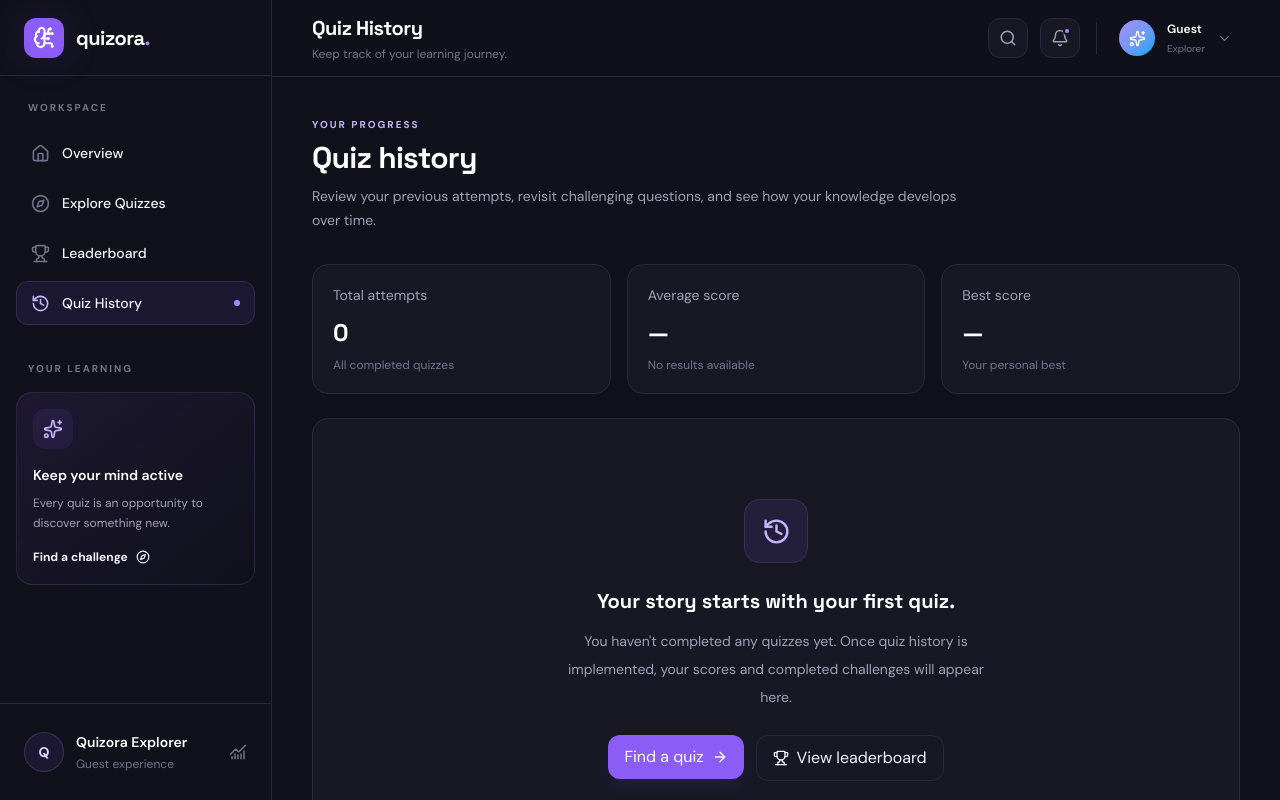
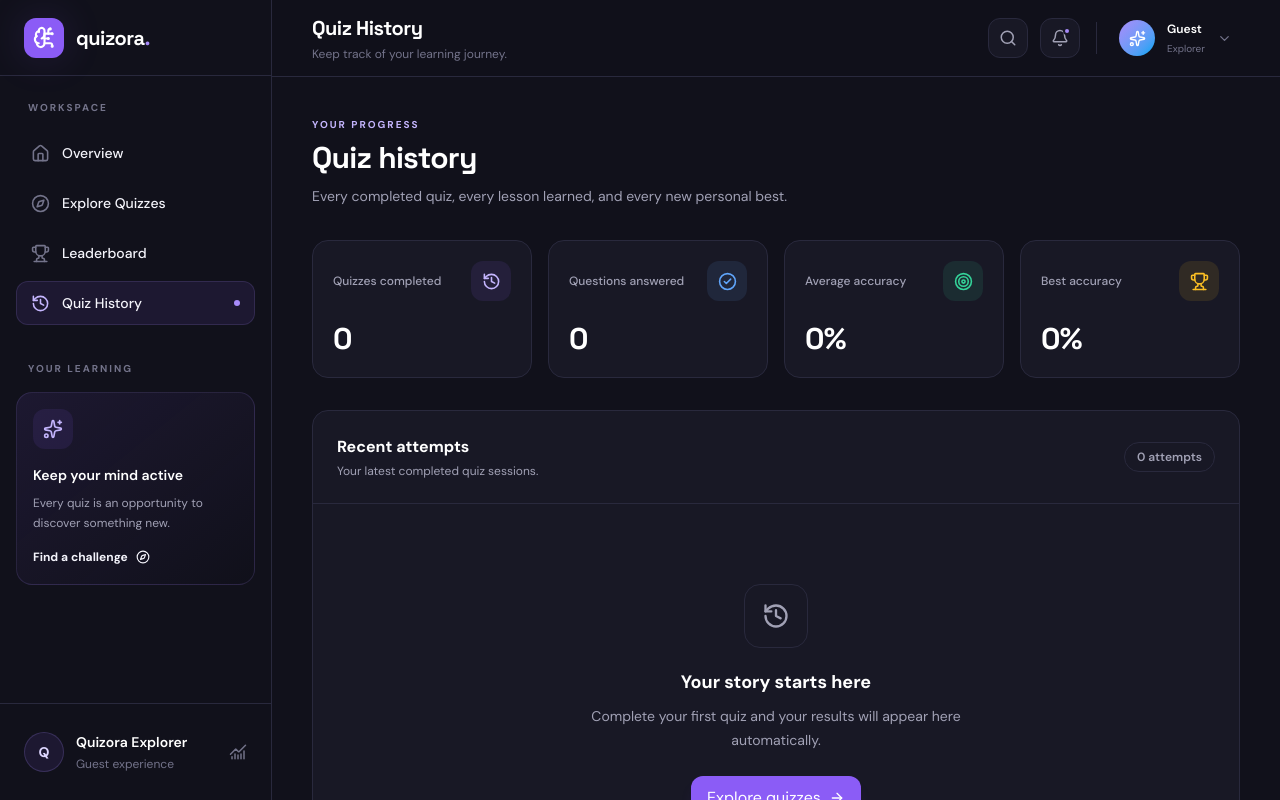
Before and after one commit to abdikadirjerry/quizora-quiz-app, a React (Vite) app: page /history in a window 1280 px wide. Shown: the top 800 px of the page. Built offline with nearby package versions, Linux system fonts and the light colour scheme.

Commit message:
feat: display quiz history and performance statistics

```diff
--- a/src/pages/HistoryPage.jsx
+++ b/src/pages/HistoryPage.jsx
@@ -1,79 +1,282 @@
-import { ArrowRight, History, RotateCcw, Trophy } from "lucide-react";
-
+import { useState } from "react";
 import { Link } from "react-router";
-
+import {
+  ArrowRight,
+  BarChart3,
+  CalendarDays,
+  CheckCircle2,
+  Clock3,
+  History,
+  RotateCcw,
+  Target,
+  Trash2,
+  Trophy,
+} from "lucide-react";
 import Button from "../components/ui/Button";
 import PageHeader from "../components/ui/PageHeader";
+import {
+  clearQuizHistory,
+  getQuizHistory,
+  getQuizStatistics,
+} from "../utils/quizStorage";
+
+const CATEGORY_LABELS = {
+  "general-knowledge": "General Knowledge",
+  "science-nature": "Science & Nature",
+  technology: "Technology",
+  history: "History",
+  "arts-culture": "Arts & Culture",
+  "curiosity-corner": "Curiosity Corner",
+};
+
+function formatDate(dateString) {
+  const date = new Date(dateString);
+
+  if (Number.isNaN(date.getTime())) return "Unknown date";
+
+  return new Intl.DateTimeFormat(undefined, {
+    dateStyle: "medium",
+    timeStyle: "short",
+  }).format(date);
+}
 
 function HistoryPage() {
+  const [history, setHistory] = useState(() => getQuizHistory());
+  const [showClearConfirmation, setShowClearConfirmation] = useState(false);
+
+  const statistics = getQuizStatistics(history);
+
+  function handleClearHistory() {
+    clearQuizHistory();
+    setHistory([]);
+    setShowClearConfirmation(false);
+  }
+
   return (
-    <div>
+    <section className="space-y-8">
       <PageHeader
         eyebrow="YOUR PROGRESS"
         title="Quiz history"
-        description="Review your previous attempts, revisit challenging questions, and see how your knowledge develops over time."
+        description="Every completed quiz, every lesson learned, and every new personal best."
+        action={
+          history.length > 0 ? (
+            <Button
+              variant="secondary"
+              onClick={() => setShowClearConfirmation(true)}
+            >
+              <Trash2 size={15} />
+              Clear history
+            </Button>
+          ) : null
+        }
       />
 
-      <section className="mb-6 grid gap-4 sm:grid-cols-3">
-        <article className="surface-card p-5">
-          <p className="text-sm text-text-secondary">Total attempts</p>
-          <p className="display-font mt-3 text-2xl font-bold text-white">0</p>
-          <p className="mt-2 text-xs text-text-muted">All completed quizzes</p>
-        </article>
+      {showClearConfirmation && (
+        <div className="flex flex-col gap-4 rounded-2xl border border-danger/20 bg-danger/5 p-5 sm:flex-row sm:items-center sm:justify-between">
+          <div>
+            <h2 className="text-sm font-bold text-white">
+              Clear all quiz history?
+            </h2>
+            <p className="mt-1 text-xs leading-5 text-text-secondary">
+              This permanently removes the saved quiz attempts from this
+              browser.
+            </p>
+          </div>
 
-        <article className="surface-card p-5">
-          <p className="text-sm text-text-secondary">Average score</p>
-          <p className="display-font mt-3 text-2xl font-bold text-white">—</p>
-          <p className="mt-2 text-xs text-text-muted">No results available</p>
-        </article>
+          <div className="flex gap-2">
+            <Button
+              variant="secondary"
+              size="sm"
+              onClick={() => setShowClearConfirmation(false)}
+            >
+              Cancel
+            </Button>
+            <Button variant="danger" size="sm" onClick={handleClearHistory}>
+              Clear all
+            </Button>
+          </div>
+        </div>
+      )}
 
-        <article className="surface-card p-5">
-          <p className="text-sm text-text-secondary">Best score</p>
-          <p className="display-font mt-3 text-2xl font-bold text-white">—</p>
-          <p className="mt-2 text-xs text-text-muted">Your personal best</p>
-        </article>
-      </section>
+      <div className="grid gap-4 sm:grid-cols-2 xl:grid-cols-4">
+        {[
+          {
+            label: "Quizzes completed",
+            value: statistics.totalQuizzes,
+            icon: History,
+            color: "text-brand-300",
+            background: "bg-brand-500/10",
+          },
+          {
+            label: "Questions answered",
+            value: statistics.totalQuestions,
+            icon: CheckCircle2,
+            color: "text-info",
+            background: "bg-info/10",
+          },
+          {
+            label: "Average accuracy",
+            value: `${statistics.averageAccuracy}%`,
+            icon: Target,
+            color: "text-success",
+            background: "bg-success/10",
+          },
+          {
+            label: "Best accuracy",
+            value: `${statistics.bestAccuracy}%`,
+            icon: Trophy,
+            color: "text-warning",
+            background: "bg-warning/10",
+          },
+        ].map((stat) => {
+          const Icon = stat.icon;
 
-      <section className="surface-card flex flex-col items-center px-6 py-16 text-center sm:py-20">
-        <span className="flex h-16 w-16 items-center justify-center rounded-2xl border border-brand-400/15 bg-brand-500/10 text-brand-300">
-          <History size={29} />
+          return (
+            <article key={stat.label} className="surface-card rounded-2xl p-5">
+              <div className="flex items-center justify-between gap-3">
+                <span className="text-xs font-medium text-text-secondary">
+                  {stat.label}
                 </span>
 
-        <h2 className="display-font mt-6 text-xl font-bold text-white">
-          Your story starts with your first quiz.
-        </h2>
+                <span
+                  className={`flex h-10 w-10 items-center justify-center rounded-xl ${stat.background} ${stat.color}`}
+                >
+                  <Icon size={19} />
+                </span>
+              </div>
 
-        <p className="mt-3 max-w-md text-sm leading-7 text-text-secondary">
-          You haven't completed any quizzes yet. Once quiz history is
-          implemented, your scores and completed challenges will appear here.
+              <p className="display-font mt-5 text-3xl font-bold tracking-tight text-white">
+                {stat.value}
+              </p>
+            </article>
+          );
+        })}
+      </div>
+
+      <section className="surface-card overflow-hidden rounded-3xl">
+        <div className="flex items-center justify-between gap-4 border-b border-border-subtle p-5 sm:p-6">
+          <div>
+            <h2 className="text-base font-bold text-white">Recent attempts</h2>
+            <p className="mt-1 text-xs text-text-secondary">
+              Your latest completed quiz sessions.
+            </p>
+          </div>
+
+          <span className="rounded-full border border-border-subtle bg-surface-raised px-3 py-1.5 text-xs font-semibold text-text-secondary">
+            {history.length} {history.length === 1 ? "attempt" : "attempts"}
+          </span>
+        </div>
+
+        {history.length === 0 ? (
+          <div className="px-6 py-16 text-center sm:py-20">
+            <div className="mx-auto flex h-16 w-16 items-center justify-center rounded-2xl border border-border-subtle bg-surface-raised text-text-secondary">
+              <History size={28} />
+            </div>
+
+            <h3 className="mt-5 text-lg font-bold text-white">
+              Your story starts here
+            </h3>
+
+            <p className="mx-auto mt-2 max-w-sm text-sm leading-6 text-text-secondary">
+              Complete your first quiz and your results will appear here
+              automatically.
             </p>
 
-        <div className="mt-6 flex flex-wrap justify-center gap-3">
-          <Link to="/explore">
+            <Link to="/explore" className="mt-6 inline-flex">
               <Button>
-              Find a quiz
+                Explore quizzes
                 <ArrowRight size={16} />
               </Button>
             </Link>
+          </div>
+        ) : (
+          <div className="divide-y divide-border-subtle">
+            {history.map((attempt) => {
+              const accuracy = Number(attempt.accuracy) || 0;
 
-          <Link to="/leaderboard">
+              return (
+                <article
+                  key={attempt.id}
+                  className="flex flex-col gap-4 p-5 transition hover:bg-surface-raised/50 sm:flex-row sm:items-center sm:p-6"
+                >
+                  <div className="flex h-12 w-12 shrink-0 items-center justify-center rounded-2xl border border-brand-400/20 bg-brand-500/10 text-brand-300">
+                    <BarChart3 size={21} />
+                  </div>
+
+                  <div className="min-w-0 flex-1">
+                    <h3 className="truncate text-sm font-bold text-white">
+                      {CATEGORY_LABELS[attempt.category] ??
+                        attempt.category ??
+                        "Quiz"}
+                    </h3>
+
+                    <div className="mt-2 flex flex-wrap items-center gap-x-3 gap-y-2 text-xs text-text-secondary">
+                      <span className="inline-flex items-center gap-1.5">
+                        <CalendarDays size={13} />
+                        {formatDate(attempt.completedAt)}
+                      </span>
+
+                      <span className="inline-flex items-center gap-1.5">
+                        <Clock3 size={13} />
+                        {attempt.difficulty ?? "Mixed"}
+                      </span>
+
+                      <span>{attempt.totalQuestions} questions</span>
+                    </div>
+                  </div>
+
+                  <div className="flex items-center justify-between gap-5 sm:justify-end">
+                    <div className="min-w-20">
+                      <p className="display-font text-xl font-bold text-white">
+                        {attempt.score}/{attempt.totalQuestions}
+                      </p>
+                      <p className="mt-1 text-xs text-text-muted">
+                        Correct answers
+                      </p>
+                    </div>
+
+                    <div className="min-w-16 text-right">
+                      <p
+                        className={`text-lg font-bold ${
+                          accuracy >= 80
+                            ? "text-success"
+                            : accuracy >= 50
+                              ? "text-brand-300"
+                              : "text-text-secondary"
+                        }`}
+                      >
+                        {accuracy}%
+                      </p>
+                      <p className="mt-1 text-xs text-text-muted">Accuracy</p>
+                    </div>
+                  </div>
+                </article>
+              );
+            })}
+          </div>
+        )}
+      </section>
+
+      {history.length > 0 && (
+        <div className="flex flex-col gap-3 rounded-2xl border border-border-subtle bg-surface-raised/50 p-5 sm:flex-row sm:items-center sm:justify-between">
+          <div>
+            <h3 className="text-sm font-semibold text-white">
+              Ready for another challenge?
+            </h3>
+            <p className="mt-1 text-xs text-text-secondary">
+              Keep practicing to improve your accuracy.
+            </p>
+          </div>
+
+          <Link to="/explore">
             <Button variant="secondary">
-              <Trophy size={16} />
-              View leaderboard
+              Explore quizzes
+              <RotateCcw size={15} />
             </Button>
           </Link>
         </div>
+      )}
     </section>
-
-      <div className="mt-5 flex items-start gap-3 rounded-xl border border-border-subtle bg-surface-raised p-4">
-        <RotateCcw size={18} className="mt-0.5 shrink-0 text-text-muted" />
-
-        <p className="text-xs leading-5 text-text-muted">
-          History statistics will be calculated from completed attempts. No
-          scores or activity are fabricated.
-        </p>
-      </div>
-    </div>
   );
 }
 
```
Lines whose indentation alone changed are shown as unchanged.
